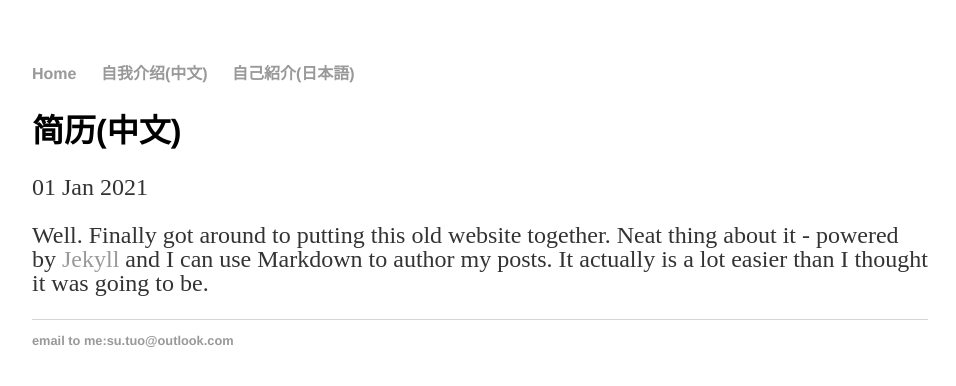
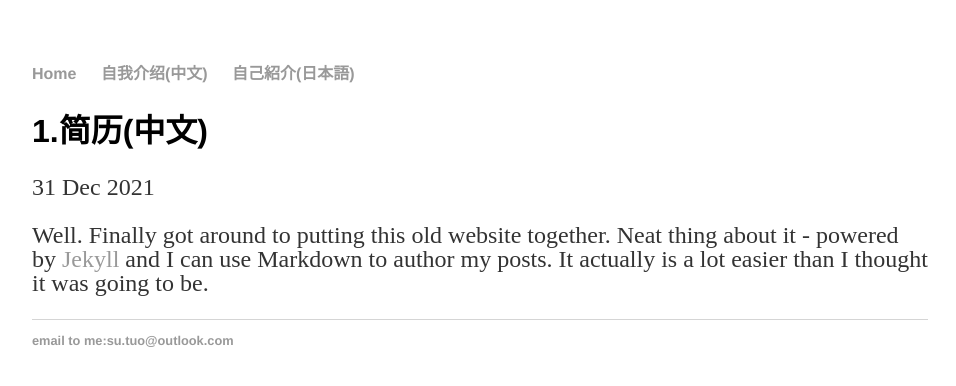
Before and after one commit to SotakuStudio/SotakuStudio.github.io, a Jekyll site: the page built from _posts/2021-12-31-chnresume.md, in a window 1280 px wide. Shown: the top 386 px of the page, without its empty margins (160-1116 px from the left). Built offline with Jekyll 4.4.1, drawn with Linux system fonts in a browser that asks for light colours.

Commit message:
Update and rename 2021-01-01-chnresume.md to 2021-12-31-chnresume.md

```diff
--- a/_posts/2021-01-01-chnresume.md
+++ b/_posts/2021-12-31-chnresume.md
@@ -1,7 +1,7 @@
 ---
 layout: post
-title: "简历(中文)"
-date: 2021-01-01
+title: "1.简历(中文)"
+date: 2021-12-31
 ---
 
 Well. Finally got around to putting this old website together. Neat thing about it - powered by [Jekyll](http://jekyllrb.com) and I can use Markdown to author my posts. It actually is a lot easier than I thought it was going to be.
```
